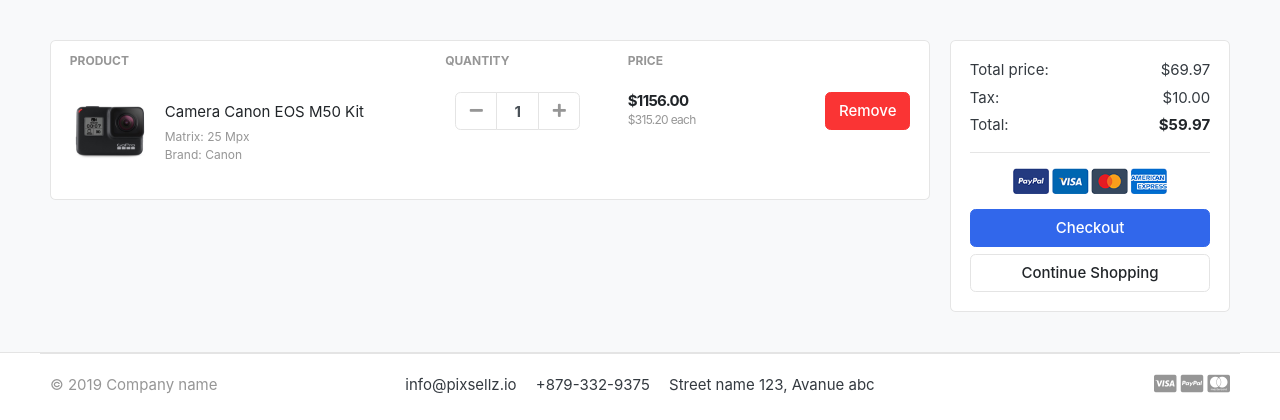
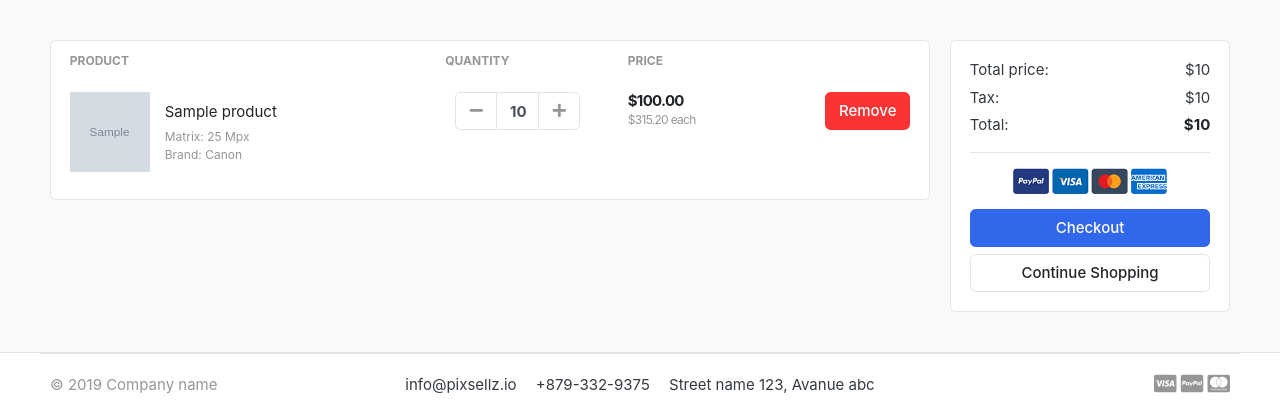
Before and after one commit to EldorKarimov/ecommerce-django, a Django app: template templates/store/cart.html in a window 1280 px wide. Shown: the part 118-538 px from the top of the page. Run offline with Django 4.2, Linux system fonts and the light colour scheme; tables that the repository leaves empty hold one stand-in row (values such as "Sample post"); the template is opened without the code that fills it: values that come from a table or form of the project are taken from there, most other values are stand-ins (such as "Sample title", 1, 10 or a date in 2020); grey boxes marked "Sample" are stand-in pictures; some libraries are stand-ins or nearby versions; some web fonts are replaced.

Commit message:
some changes

```diff
--- a/carts/models.py
+++ b/carts/models.py
@@ -15,5 +15,8 @@
     quantity = models.PositiveIntegerField()
     is_active = models.BooleanField(default=True)
 
+    def sub_total(self):
+        return self.product.price * self.quantity
+
     def __str__(self) -> str:
         return self.product.product_name
--- a/carts/urls.py
+++ b/carts/urls.py
@@ -1,7 +1,9 @@
 from django.urls import path
-from .views import cart, add_cart
+from .views import cart, add_cart,remove_cart, remove_cart_item
 
 urlpatterns = [
     path('', cart, name='cart'),
-    path('add/cart/<int:product_id>/', add_cart, name='add_cart')
+    path('add/cart/<int:product_id>/', add_cart, name='add_cart'),
+    path('remove/cart/<int:product_id>/', remove_cart, name='remove_cart'),
+    path('remove/cart/item/<int:product_id>/', remove_cart_item, name='remove_cart_item'),
 ]
--- a/templates/store/cart.html
+++ b/templates/store/cart.html
@@ -20,12 +20,13 @@
                             </tr>
                         </thead>
                         <tbody>
+                            {% for cart_item in cart_items %}
                             <tr>
                                 <td>
                                     <figure class="itemside align-items-center">
-                                        <div class="aside"><img src="{% static './images/items/11.jpg' %}" class="img-sm"></div>
+                                        <div class="aside"><img src="{{ cart_item.product.image.url }}" class="img-sm"></div>
                                         <figcaption class="info">
-                                            <a href="#" class="title text-dark">Camera Canon EOS M50 Kit</a>
+                                            <a href="#" class="title text-dark">{{ cart_item.product.product_name }}</a>
                                             <p class="text-muted small">Matrix: 25 Mpx <br> Brand: Canon</p>
                                         </figcaption>
                                     </figure>
@@ -35,27 +36,28 @@
                                     <div class="col">
                                         <div class="input-group input-spinner">
                                             <div class="input-group-prepend">
-                                                <button class="btn btn-light" type="button" id="button-plus"> <i
-                                                        class="fa fa-minus"></i> </button>
+                                                <a href="{% url 'remove_cart' cart_item.product.id %}" class="btn btn-light" type="button" id="button-plus"> <i
+                                                        class="fa fa-minus"></i> </a>
                                             </div>
-                                            <input type="text" class="form-control" value="1">
+                                            <input type="text" class="form-control" value="{{ cart_item.quantity }}">
                                             <div class="input-group-append">
-                                                <button class="btn btn-light" type="button" id="button-minus"> <i
-                                                        class="fa fa-plus"></i> </button>
+                                                <a href="{% url 'add_cart' cart_item.product.id %}" class="btn btn-light" type="button" id="button-minus"> <i
+                                                        class="fa fa-plus"></i> </a>
                                             </div>
                                         </div> <!-- input-group.// -->
                                     </div> <!-- col.// -->
                                 </td>
                                 <td>
                                     <div class="price-wrap">
-                                        <var class="price">$1156.00</var>
+                                        <var class="price">${{ cart_item.sub_total }}.00</var>
                                         <small class="text-muted"> $315.20 each </small>
                                     </div> <!-- price-wrap .// -->
                                 </td>
                                 <td class="text-right">
-                                    <a href="" class="btn btn-danger"> Remove</a>
+                                    <a href="{% url 'remove_cart_item' cart_item.product.id %}" class="btn btn-danger"> Remove</a>
                                 </td>
                             </tr>
+                            {% endfor %}
 
                         </tbody>
                     </table>
@@ -68,15 +70,15 @@
                     <div class="card-body">
                         <dl class="dlist-align">
                             <dt>Total price:</dt>
-                            <dd class="text-right">$69.97</dd>
+                            <dd class="text-right">${{ total }}</dd>
                         </dl>
                         <dl class="dlist-align">
                             <dt>Tax:</dt>
-                            <dd class="text-right"> $10.00</dd>
+                            <dd class="text-right"> ${{ tax }}</dd>
                         </dl>
                         <dl class="dlist-align">
                             <dt>Total:</dt>
-                            <dd class="text-right text-dark b"><strong>$59.97</strong></dd>
+                            <dd class="text-right text-dark b"><strong>${{ grand_total }}</strong></dd>
                         </dl>
                         <hr>
                         <p class="text-center mb-3">
```
Also changed, not shown: carts/views.py (+41 -3 lines).
